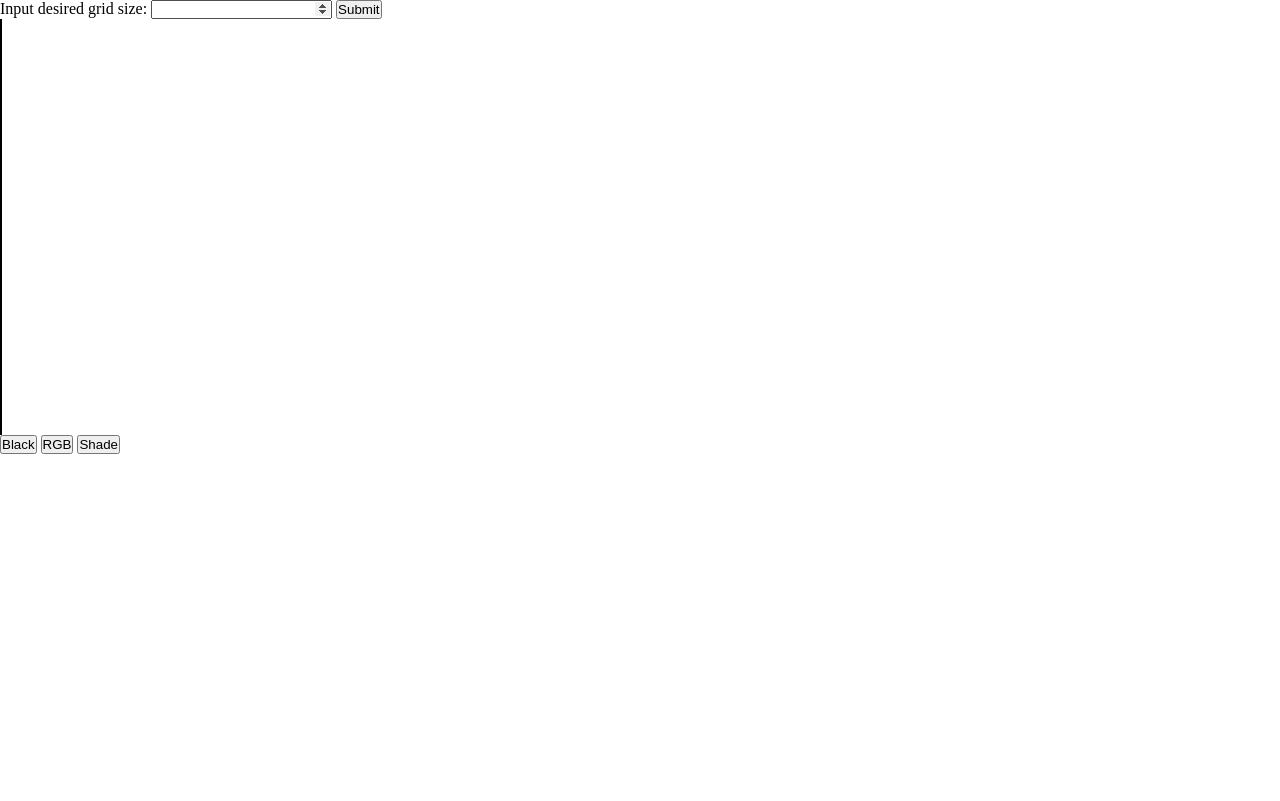
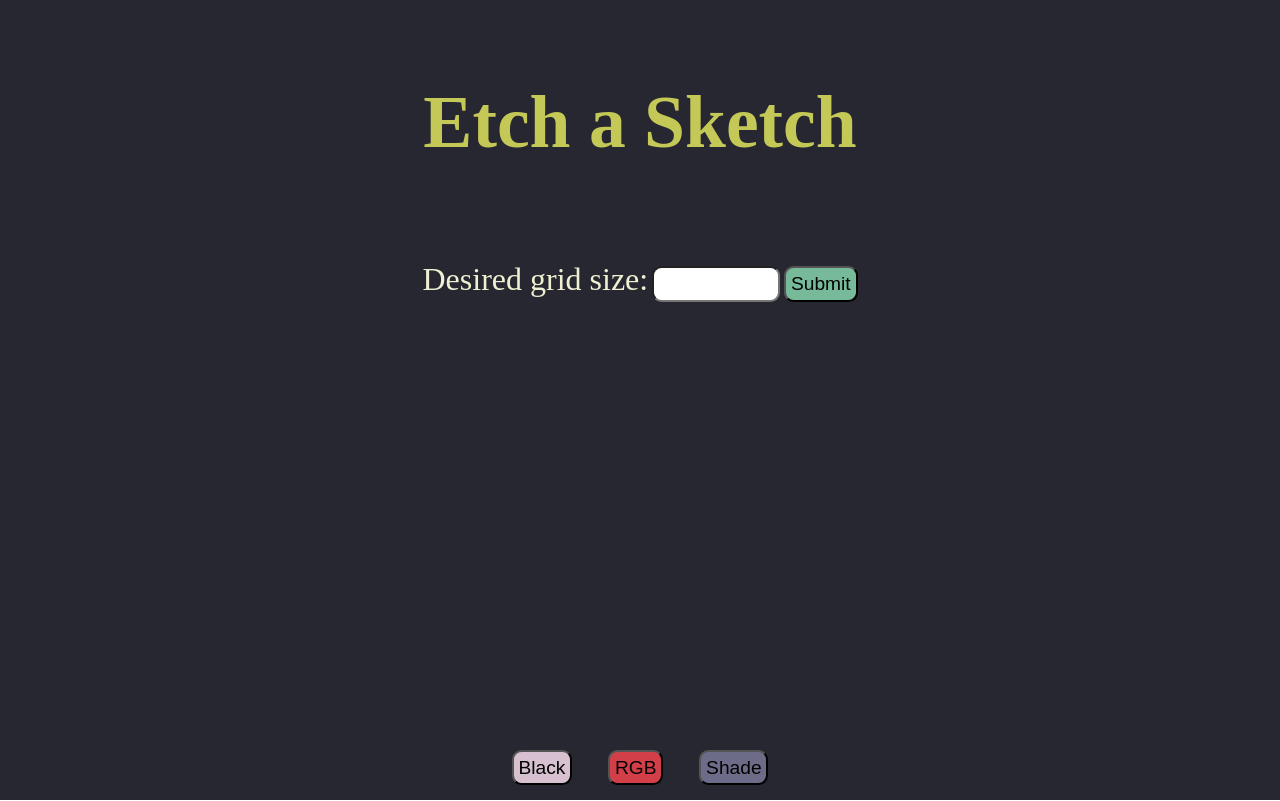
Before and after one commit to BrentBenito-Dev/etch-a-sketch, a plain HTML site: page index.html in a window 1280 px wide. Drawn offline with Linux system fonts and the light colour scheme.

Commit message:
feat: added user interface

```diff
--- a/app.js
+++ b/app.js
@@ -5,6 +5,7 @@ const gridSizeForm = document.querySelector("#gridSizeForm");
 const btnBlackBrush = document.querySelector("#blackBrush");
 const btnRgbBrush = document.querySelector("#rgbBrush");
 const btnShadeBrush = document.querySelector("#shadeBrush");
+const menu = document.querySelector("#buttonContainer");
 let truth = true;
 
 let gridSize;
@@ -45,22 +46,36 @@ function drawGrid(size){
 
     const tiles = document.querySelectorAll("#square");
 
-    tiles.forEach(tile =>{
-        btnBlackBrush.addEventListener("click", ()=>{
-            draw(tile);
-        });
-        btnRgbBrush.addEventListener("click", ()=>{
-            rgbDraw(tile);
+    menu.addEventListener("click", (event)=>{
+        let target = event.target;
+        tiles.forEach(tile => {
+            switch(target.id){
+                case 'blackBrush':
+                    draw(tile);
+                    break;
+                case 'rgbBrush':
+                    rgbDraw(tile);
+                    break;
+                case 'shadeBrush':
+                    shadeDraw(tile);
+                    break;
+            }
         });
 
-        btnShadeBrush.addEventListener("click", ()=>{
-            shadeDraw(tile);
-        });
     })
 
 
 
+    // btnBlackBrush.addEventListener("click", ()=>{
+    //     draw(tile);
+    // });
+    // btnRgbBrush.addEventListener("click", ()=>{
+    //     rgbDraw(tile);
+    // });
 
+    // btnShadeBrush.addEventListener("click", ()=>{
+    //     shadeDraw(tile);
+    // });
 
 
     const gridSquareSize = 100 / size;
--- a/index.html
+++ b/index.html
@@ -8,20 +8,28 @@
     <link rel="stylesheet" href="style.css">
 </head>
 <body>
+    <div class="container">
+        <div class="wrapper">
+            <div class="hero-title">
+                <h1>Etch a Sketch</h1>
+            </div>
             <div>
-        <form action="app.js" id="gridSizeForm">
-            <label for="gridSizeNum">Input desired grid size:</label>
-            <input type="number" id="gridSizeNum" name="gridSizeNum">
-            <input type="submit" value="Submit">
+                <form action="app.js" id="gridSizeForm" class="form">
+                    <label class ="form-label" for="gridSizeNum">Desired grid size:</label>
+                    <input class="form-textbox"type="number" id="gridSizeNum" name="gridSizeNum">
+                    <input class="form-button" type="submit" value="Submit">
                   </form>
             </div>
             <div id="grid" class="grid-container">
                 <div id="square" class="grid-square-pixel"></div>
             </div>
-    <div class="button-container">
+            <div class="button-container" id="buttonContainer">
                 <button class="black-brush-button" id="blackBrush">Black</button>
-        <button class="rgb-brush-buton" id="rgbBrush">RGB</button>
+                <button class="rgb-brush-button" id="rgbBrush">RGB</button>
                 <button class="shading-brush-button" id="shadeBrush">Shade</button>
             </div>
+        </div>
+    </div>
+
 </body>
 </html>
--- a/style.css
+++ b/style.css
@@ -12,7 +12,65 @@
 }
 
 .grid-square-pixel{
-    border: 0.1em solid black;
+   /* border: 0.1em solid black;*/
     box-sizing: border-box;
     background:rgba(255,255,255,1);
 }
+
+.container{
+    background-color: #262730;
+    width: 100vw;
+    height: 100vh;
+}
+
+.wrapper{
+    display: flex;
+    flex-direction: column;
+    align-items: center;
+}
+
+.hero-title{
+    margin: 5rem;
+    font-size: 2.3rem;
+    color: #C4C856;
+}
+
+.form{
+    margin: 1rem;
+}
+.form-label{
+    color: #EFF0D1;
+    font-size: 2rem;
+}
+
+.form-textbox{
+    font-size: 1.2rem;
+    width: 8rem;
+    border-radius: .6rem;
+    padding: .3rem;
+}
+
+.form-button{
+    font-size: 1.2rem;
+    border-radius: .6rem;
+    padding: .3rem;
+    background-color: #77BA99;
+}
+
+.button-container button{
+    font-size: 1.2rem;
+    border-radius: .6rem;
+    padding: .3rem;
+    margin: 1rem;
+}
+
+.black-brush-button{
+    background-color: #D7C0D0;
+
+}
+.rgb-brush-button{
+    background-color: #D33F49;
+}
+.shading-brush-button{
+    background-color: #6C6C89;
+}
```
Lines whose indentation alone changed are shown as unchanged.
